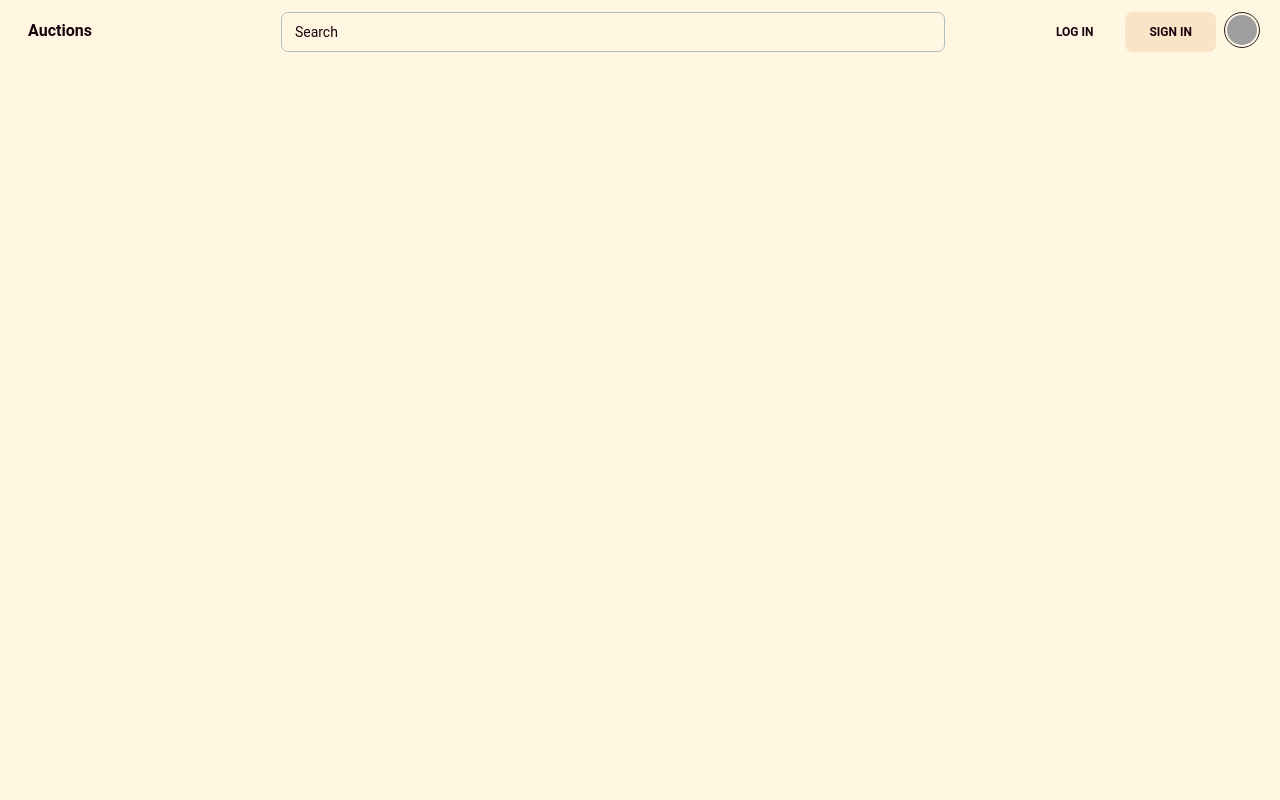
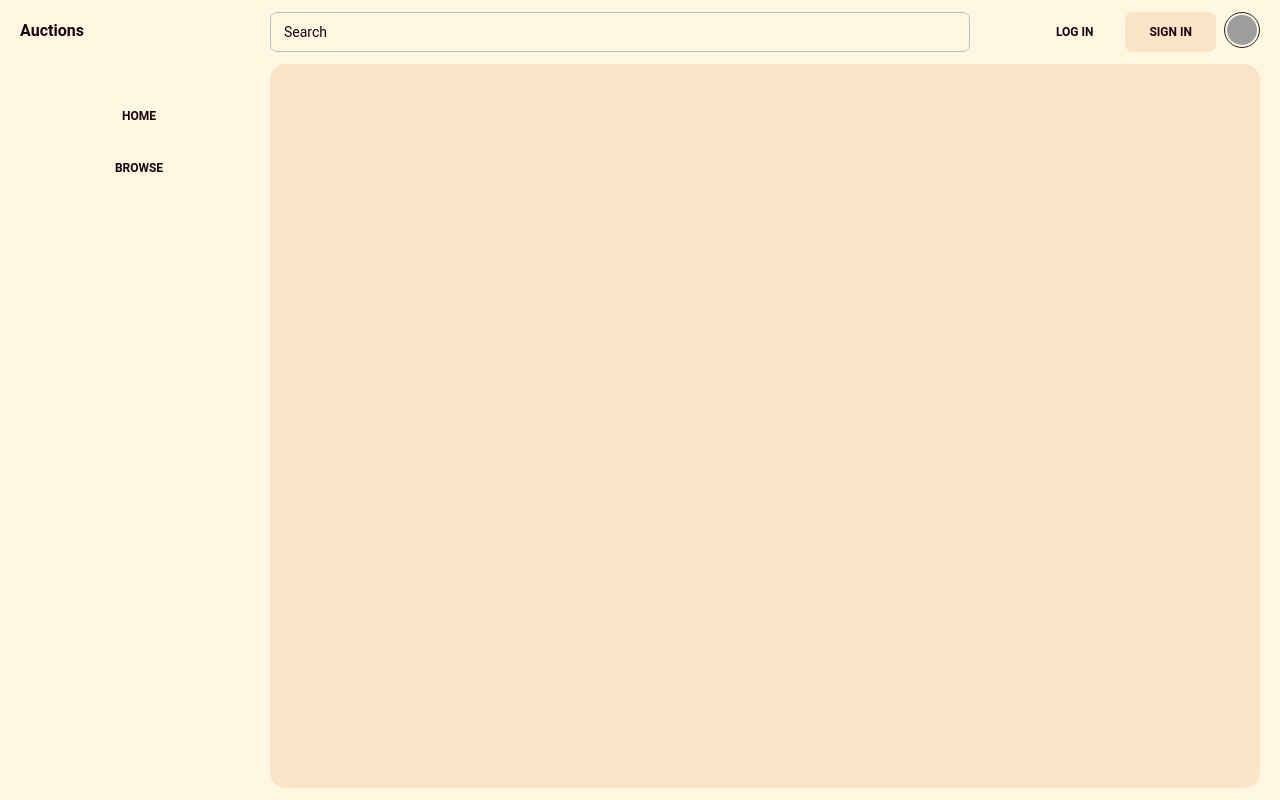
Before and after one commit to ThIEEEory-0F-754-baNaNas/Hackaton-auction, a React (Vite) app: page / in a window 1280 px wide. Built offline with nearby package versions, Linux system fonts and the light colour scheme; grey boxes are pictures that could not be loaded.

Commit message:
Feat: added basic main layout

```diff
--- a/src/index.css
+++ b/src/index.css
@@ -9,7 +9,7 @@
 
   --color-background: #FFF7E1;
 
-  --left-drawer-width: 300px;
+  --left-drawer-width: 250px;
   /*
   TODO: add the following colors
 
--- a/src/layout/MainLayout.tsx
+++ b/src/layout/MainLayout.tsx
@@ -9,7 +9,7 @@ import {
   Typography,
 } from "@material-tailwind/react";
 import classNames from "classnames";
-import React from "react";
+import React, { PropsWithChildren } from "react";
 
 function ProfileMenu() {
   const [isMenuOpen, setIsMenuOpen] = React.useState(false);
@@ -67,13 +67,13 @@ const Navbar = () => {
         as="a"
         href="#"
         variant="h6"
-        className="mr-4 ml-2 cursor-pointer py-1.5 w-drawer"
+        className="cursor-pointer py-1.5 w-drawer min-w-drawer"
       >
         Auctions
       </Typography>
 
       <div className="flex justify-between w-full">
-        <div className="flex-grow pr-9 max-w-[700px]">
+        <div className="flex-grow max-w-[700px]">
           <Input label="Search" crossOrigin={"unknown"} />
         </div>
 
@@ -87,10 +87,36 @@ const Navbar = () => {
   );
 };
 
-const MainLayout = () => {
+const Drawer = () => {
+  const buttons = [
+    { label: "Home", href: "#" },
+    { label: "Browse", href: "#" },
+  ];
   return (
-    <div className="w-screen h-screen bg-bg px-5 pt-3">
+    <div className="flex gap-3 flex-col">
+      {buttons.map(({ label, href }) => (
+        <Button variant="text" key={label} className="w-full">
+          {label}
+        </Button>
+      ))}
+    </div>
+  );
+};
+
+const MainContent = ({ children }: PropsWithChildren) => {
+  return <div className="bg-primary w-full h-full rounded-2xl">{children}</div>;
+};
+
+const MainLayout = ({ children }: PropsWithChildren) => {
+  return (
+    <div className="w-screen h-screen bg-bg px-5 py-3 flex flex-col">
       <Navbar />
+      <div className="flex grow mt-3">
+        <div className="pr-3 mt-8 box-border w-drawer min-w-drawer ">
+          <Drawer />
+        </div>
+        <MainContent>{children}</MainContent>
+      </div>
     </div>
   );
 };
--- a/tailwind.config.js
+++ b/tailwind.config.js
@@ -16,6 +16,12 @@ export default withMT({
       width: {
         drawer: "var(--left-drawer-width)",
       },
+      maxWidth: {
+        drawer: "var(--left-drawer-width)",
+      },
+      minWidth: {
+        drawer: "var(--left-drawer-width)",
+      },
     },
   },
   plugins: [],
```
